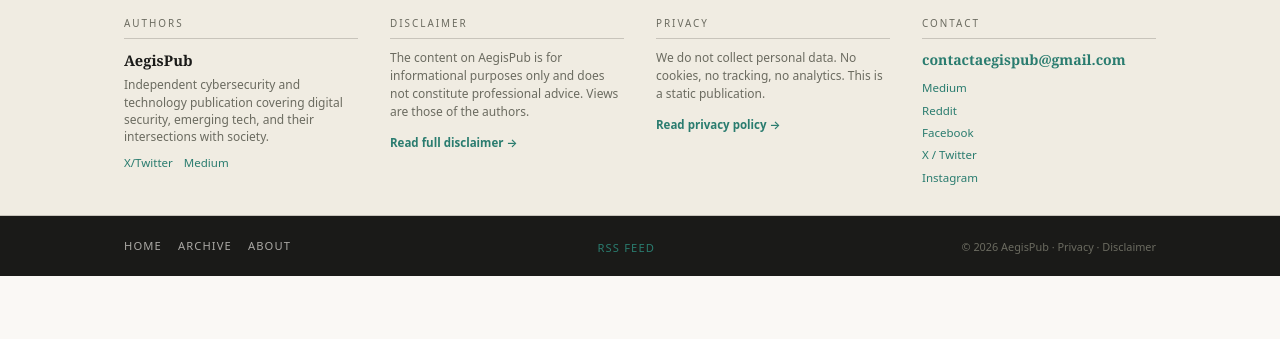
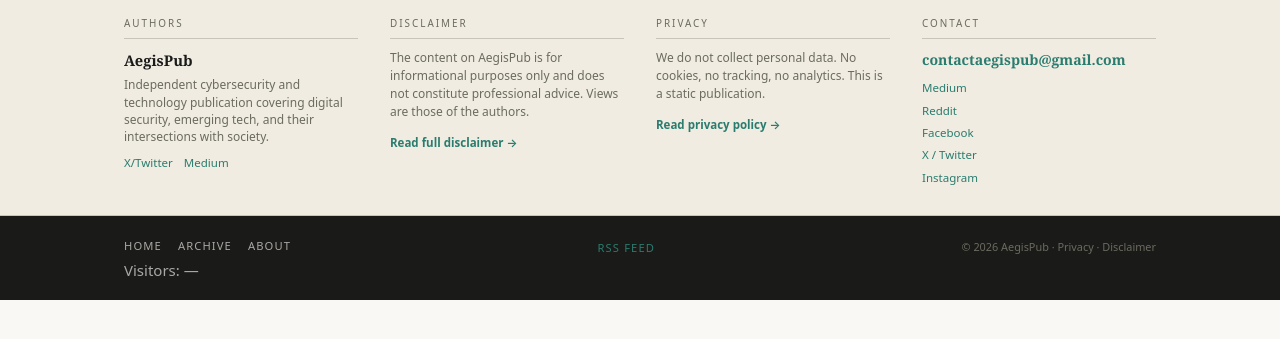
Before and after one commit to Aegispub/aegispub, a Jekyll site: the page built from index.md, in a window 1280 px wide and 900 px high, scrolled down 892 px. Shown: the top 339 px of the window. Built offline with Jekyll 4.4.1, drawn with Linux system fonts in a browser that asks for light colours.

Commit message:
Update footer.html Visitor Count

```diff
--- a/_includes/footer.html
+++ b/_includes/footer.html
@@ -1,5 +1,6 @@
 <footer class="footer" role="contentinfo">
   <div class="page-wrap">
+
     <div class="footer__inner">
 
       <nav class="footer__nav" aria-label="Footer navigation">
@@ -17,5 +18,11 @@
       </div>
 
     </div>
+
+    <!-- Visitor counter — sits below the flex row, full width -->
+    <div class="footer__visitors">
+      Visitors: <span id="visitor-count">—</span>
+    </div>
+
   </div>
 </footer>
```
